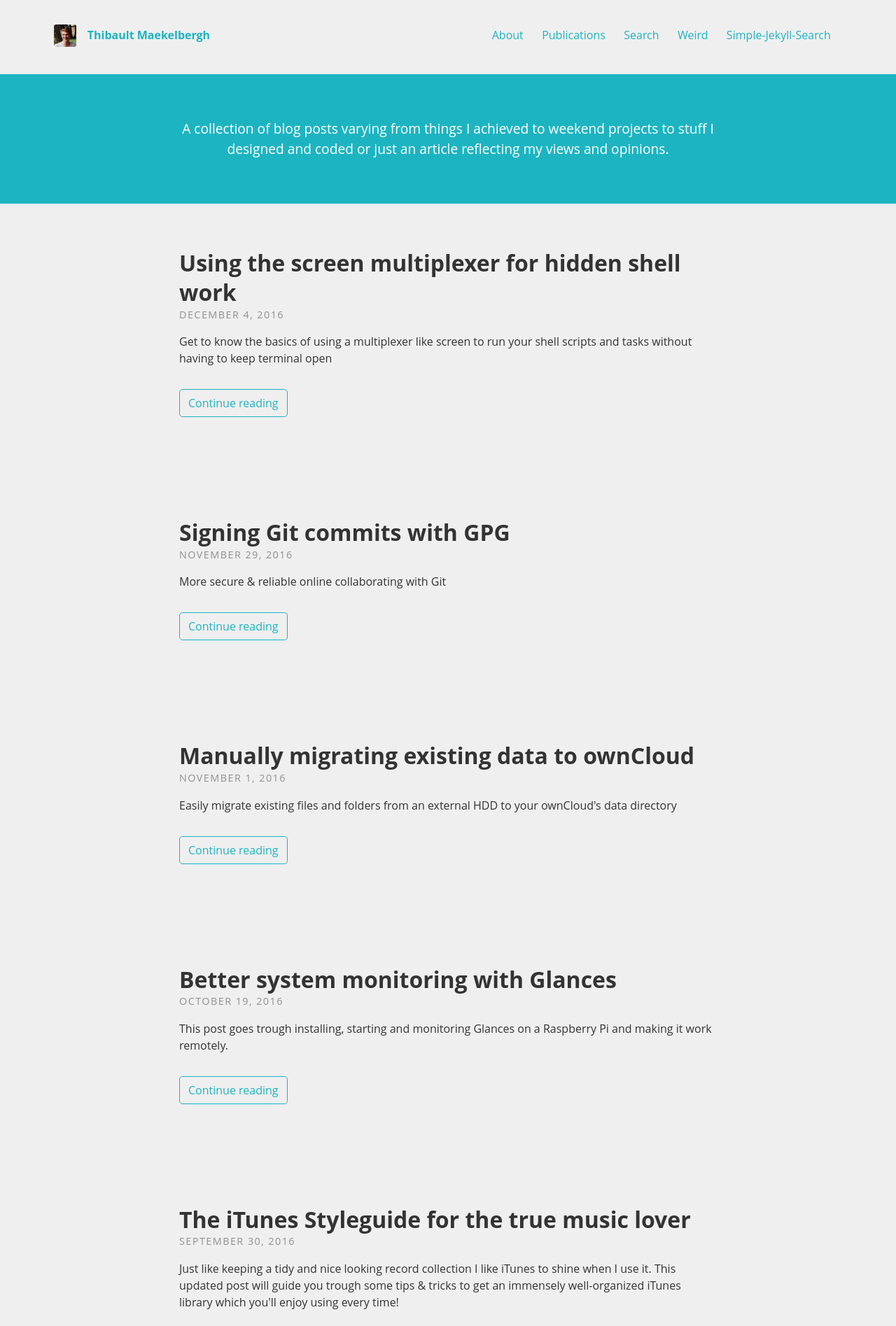
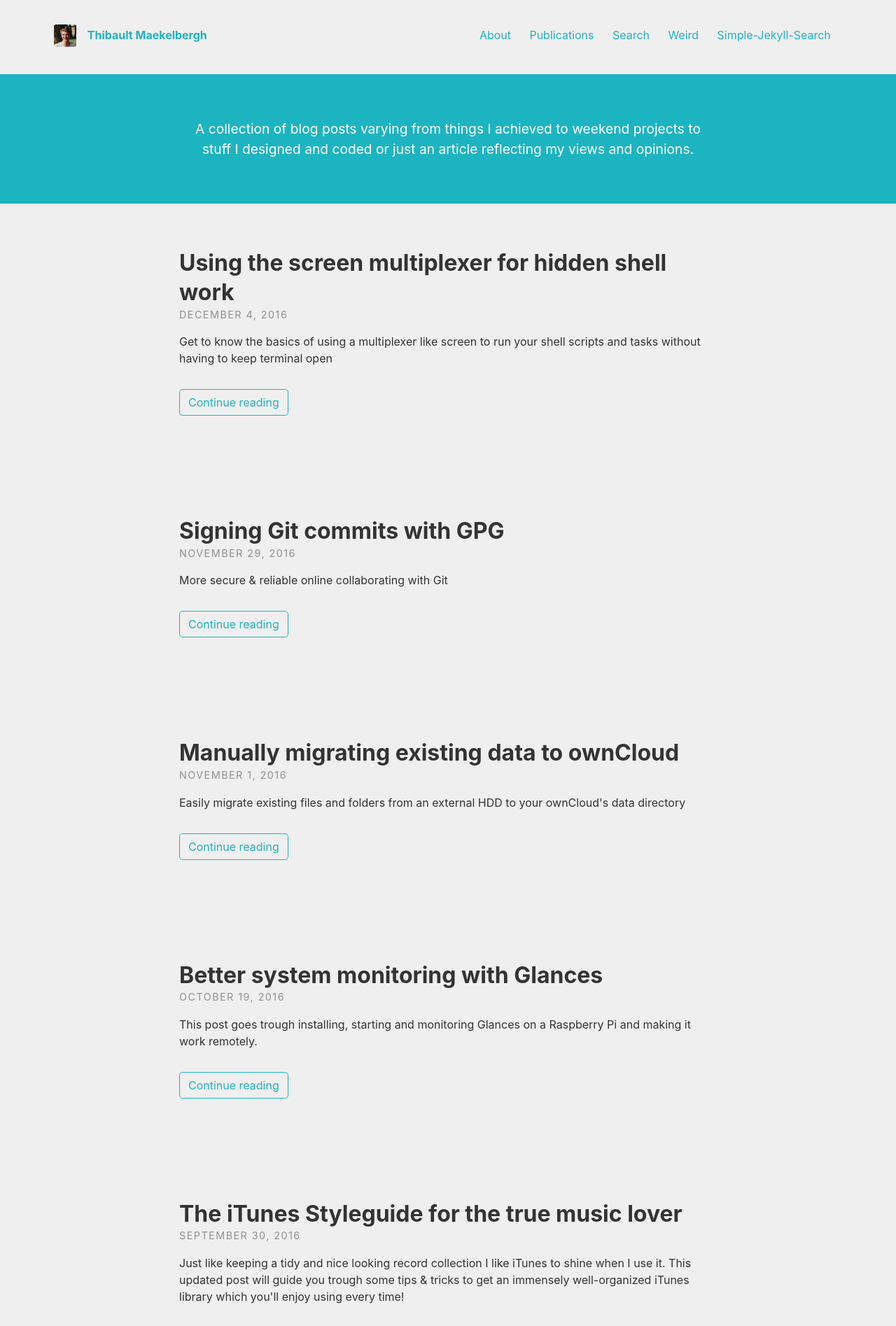
Before and after one commit to thibmaek/thibmaek.github.io, a Jekyll site: the page built from index.html, in a window 1280 px wide. Shown: the top 1895 px of the page at 70% size. Built offline with Jekyll 4.4.1, drawn with Linux system fonts in a browser that asks for light colours; nearby versions of some CDN libraries; the list of posts is cut into pages by our own code.

Commit message:
💄 Change to system fonts instead of Open Sans

```diff
--- a/_sass/base/_variables.scss
+++ b/_sass/base/_variables.scss
@@ -33,7 +33,9 @@ $code-text-color: $code;
 $code-border: $border;
 
 // Typography
-$font-family: 'Open Sans', Helvetica, Arial, sans-serif;
+//$font-family: 'Open Sans', Helvetica, Arial, sans-serif;
+$font-family: -apple-system, BlinkMacSystemFont, 'Segoe UI', 'Roboto', 'Oxygen', 'Ubuntu', 'Cantarell',
+  'Fira Sans', 'Droid Sans', Helvetica, Arial, sans-serif, 'Apple Color Emoji', 'Segoe UI Emoji', 'Segoe UI Symbol';
 $code-font: 'Source Code Pro', monospace;
 $font-size: 1em;
 
```
